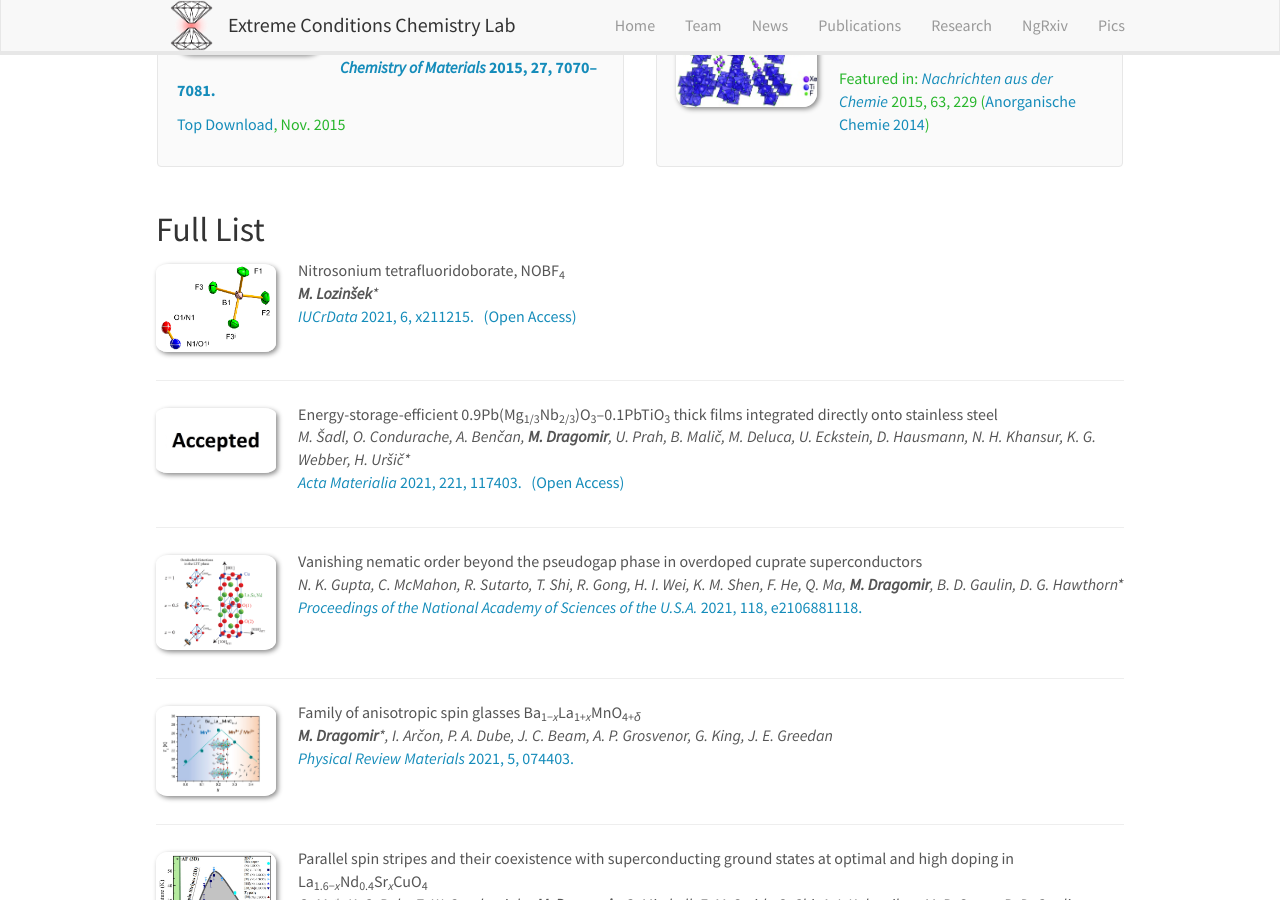
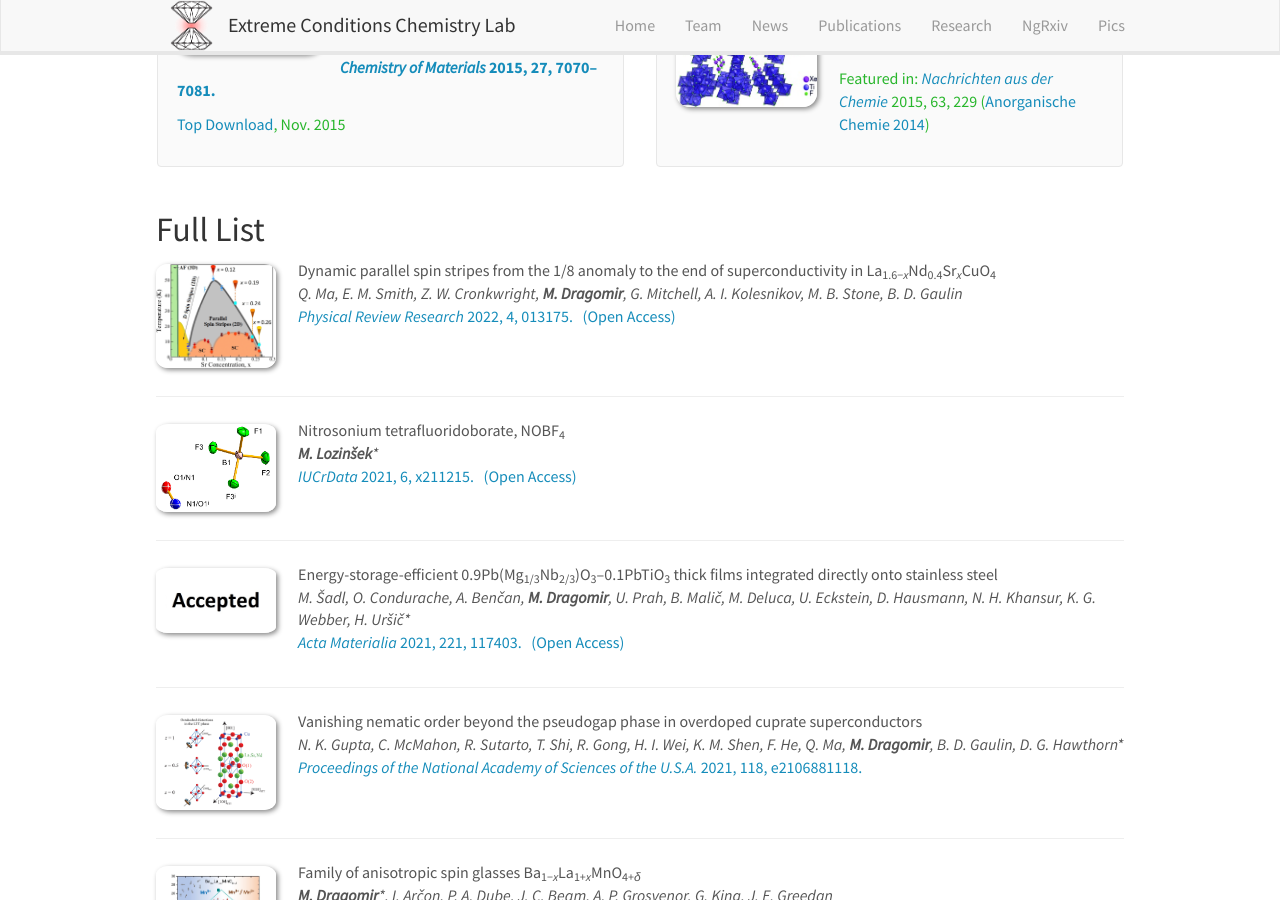
Before and after one commit to eccl-jsi/eccl-jsi.github.io, a Jekyll site: the page built from _pages/publications.md, in a window 1280 px wide and 900 px high, scrolled down 1353 px. Built offline with Jekyll 4.4.1, drawn with Linux system fonts in a browser that asks for light colours; nearby versions of some CDN libraries.

Commit message:
Update publist.yml

```diff
--- a/_data/publist.yml
+++ b/_data/publist.yml
@@ -1,4 +1,13 @@
 ---
+-
+  authors: "Q. Ma, E. M. Smith, Z. W. Cronkwright, <b>M. Dragomir</b>, G. Mitchell, A. I. Kolesnikov, M. B. Stone, B. D. Gaulin"
+  description: ""
+  highlight: 0
+  image: PRR2022-TOC.png
+  link:
+    display: "<i>Physical Review Research</i> 2022, 4, 013175. &nbsp;&nbsp;(Open Access)"
+    url: "https://doi.org/10.1103/PhysRevResearch.4.013175"
+  title: "Dynamic parallel spin stripes from the 1/8 anomaly to the end of superconductivity in La<sub>1.6−<i>x</i></sub>Nd<sub>0.4</sub>Sr<sub><i>x</i></sub>CuO<sub>4</sub>"
 -
   authors: "<b>M. Lozinšek</b>*"
   description: ""
```
